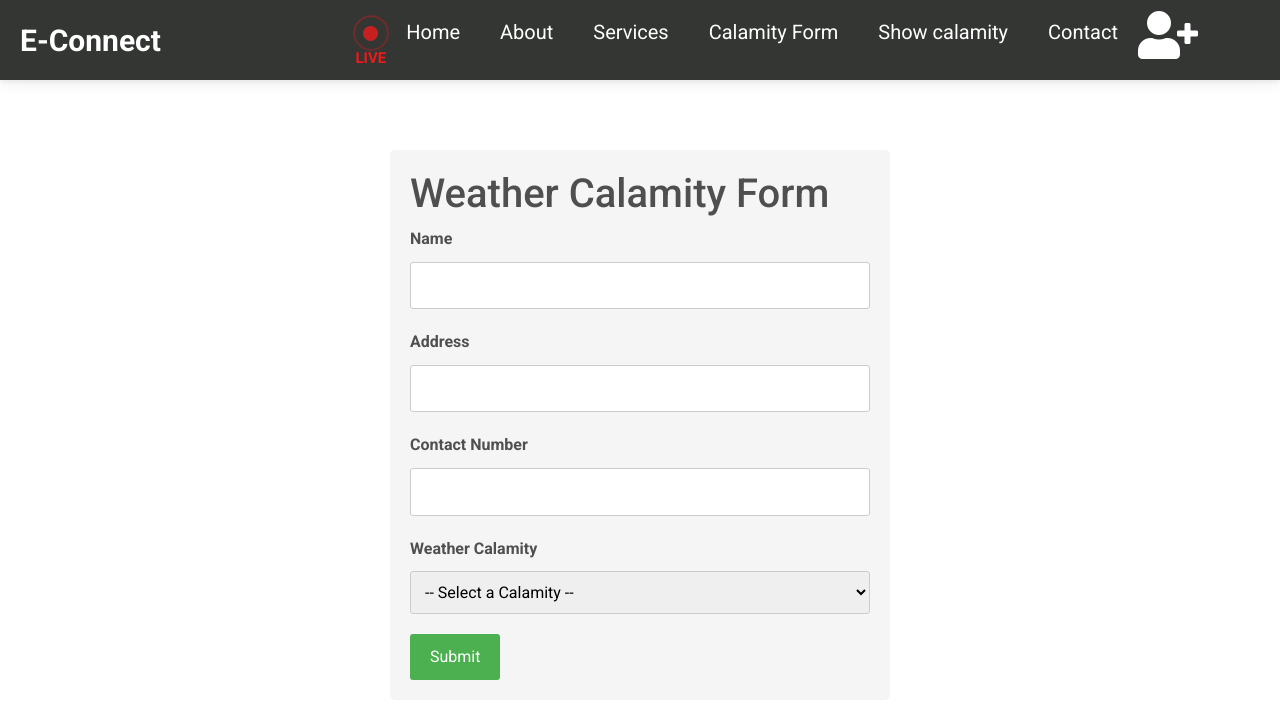
After one commit to mukund0502/Emergency-connect, a Flask app: page /updatedb in a window 1280 px wide. The commit adds this page. Shown: the top 719 px of the page. Run offline with Flask 3, Linux system fonts and the light colour scheme; some libraries are stand-ins or nearby versions.

Commit message:
db updated

```diff
--- a/app.py
+++ b/app.py
@@ -69,5 +69,41 @@ def contact():
 def live_maps():
     return render_template('live_maps.html')
 
+
+
+@app.route('/showcalamity', methods = ['POST', 'GET'])
+def showcalamity():
+    person = fetchdetails()
+    return render_template('showcalamity.html', person = person)
+
+
+
+@app.route('/updatedb', methods = ['POST', 'GET'])
+def updatedb():
+    if request.method =='POST':
+        name = request.form['name']
+        address = request.form['address']
+        contact = request.form['contact']
+        calamity = request.form['calamity']
+        sql_query = "INSERT INTO calamity (name, address, contact_no, calamity) VALUES (%s, %s, %s, %s)"
+        values = (name, address, contact, calamity)
+        cur = db.connection.cursor()
+        cur.execute(sql_query, values)
+        db.connection.commit()
+        return render_template('updatedb.html')
+    return render_template('updatedb.html')
+
+
+
+def fetchdetails():
+    cur = db.connection.cursor()
+    abc = "select * from calamity"
+    rr = cur.execute(abc)
+    detail = cur.fetchall()
+    cur.close()
+    print(detail)
+    return detail
+
+
 if __name__ == '__main__':
     app.run(debug=True)
--- a/templates/index.html
+++ b/templates/index.html
@@ -43,6 +43,12 @@
               <li class="nav-item">
                 <a class="nav-link" href="/services" style="color:white;font-size:20px;padding:20px">Services</a>
               </li>
+
+              <li class="nav-item">
+                <a class="nav-link" href="/updatedb" style="color:white;font-size:20px;padding:20px">Calamity Form</a>
+              </li>
+
+
 
               <li class="nav-item">
                 <a class="nav-link" href="/contact" style="color:white;font-size:20px;padding:20px">Contact</a>
--- a/templates/live_maps.html
+++ b/templates/live_maps.html
@@ -48,6 +48,10 @@
 
           <li class="nav-item">
             <a class="nav-link" href="/services" style="color:white;font-size:20px;padding:20px">Services</a>
+          </li>
+
+          <li class="nav-item">
+            <a class="nav-link" href="/updatedb" style="color:white;font-size:20px;padding:20px">Calamity Form</a>
           </li>
 
           <li class="nav-item">
--- a/templates/login.html
+++ b/templates/login.html
@@ -38,9 +38,6 @@
 
     <section>
 
-      <div class="login-head">
-        <h2>THIS IS A VOICE MODULATION SYSTEM &nbsp;&nbsp;&nbsp;&nbsp;&nbsp;&nbsp;&nbsp;&nbsp;&nbsp;&nbsp;<img src="{{ url_for('static', filename='/img/voice-control.png') }}" height="70px" style="position: relative; top: 20px "></h2>
-      </div>
         <br><br><br><br>
     <div class="container">
         <div class="bg1">
--- /dev/null
+++ b/templates/updatedb.html
@@ -0,0 +1,148 @@
+<!DOCTYPE html>
+<html lang="en">
+<head>
+    <meta charset="UTF-8">
+    <meta http-equiv="X-UA-Compatible" content="IE=edge">
+    <meta name="viewport" content="width=device-width, initial-scale=1.0">
+    <link rel="stylesheet" href="{{ url_for('static', filename='/stylesheet/style.css') }}">
+    <link rel="stylesheet" hhref="{{ url_for('static', filename='/stylesheet/style.css') }}">
+    <link rel="stylesheet" href="https://cdn.jsdelivr.net/npm/bootstrap@5.1.0/dist/css/bootstrap.min.css">
+    <link rel = "script" href="{{ url_for('static', filename='static/script/services.html') }}">
+    <link href="https://cdnjs.cloudflare.com/ajax/libs/font-awesome/5.15.1/css/all.min.css"rel="stylesheet"/>
+    <link href="https://cdnjs.cloudflare.com/ajax/libs/mdb-ui-kit/3.6.0/mdb.min.css" rel="stylesheet"/>
+    <link href="https://fonts.googleapis.com/css?family=Roboto:300,400,500,700&display=swap"rel="stylesheet"/>
+    <script type="text/javascript"src="https://cdnjs.cloudflare.com/ajax/libs/mdb-ui-kit/3.6.0/mdb.min.js"></script>
+    <script src="https://cdn.jsdelivr.net/npm/bootstrap@5.1.0/dist/js/bootstrap.bundle.min.js"></script>
+    <link rel="stylesheet" href="https://pro.fontawesome.com/releases/v5.10.0/css/all.css" integrity="sha384-AYmEC3Yw5cVb3ZcuHtOA93w35dYTsvhLPVnYs9eStHfGJvOvKxVfELGroGkvsg+p" crossorigin="anonymous"/>
+    <title>E-Connect</title>
+    <title>Weather Calamity Form</title>
+	<style>
+		form {
+			margin: 50px auto;
+			padding: 20px;
+			width: 500px;
+			background-color: #f5f5f5;
+			border-radius: 5px;
+		}
+
+		label {
+			display: block;
+			margin-bottom: 10px;
+			font-weight: bold;
+		}
+
+		input[type="text"], input[type="tel"] {
+			padding: 10px;
+			width: 100%;
+			border-radius: 3px;
+			border: 1px solid #ccc;
+			box-sizing: border-box;
+			margin-bottom: 20px;
+		}
+
+		select {
+			padding: 10px;
+			width: 100%;
+			border-radius: 3px;
+			border: 1px solid #ccc;
+			box-sizing: border-box;
+			margin-bottom: 20px;
+		}
+
+		input[type="submit"] {
+			background-color: #4CAF50;
+			color: white;
+			padding: 10px 20px;
+			border: none;
+			border-radius: 3px;
+			cursor: pointer;
+		}
+
+		input[type="submit"]:hover {
+			background-color: #45a049;
+		}
+
+		.error {
+			color: red;
+			font-weight: bold;
+			margin-bottom: 10px;
+		}
+	</style>
+</head>
+<body>
+
+    <nav class="navbar navbar-expand-lg navbar-light fixed-top h-color" style="height:80px;">
+        <div class="container">
+          <a class="navbar-brand" href="#" style="color:white; font-size:30px;font-weight:bold;font-family:Roboto;position:absolute;left:20px;">E-Connect</a>
+          <button class="navbar-toggler" type="button" data-bs-toggle="collapse" data-bs-target="#navbarResponsive" aria-controls="navbarResponsive" aria-expanded="false" aria-label="Toggle navigation">
+            <span class="navbar-toggler-icon"></span>
+          </button>
+          <div class="collapse navbar-collapse" id="navbarResponsive">
+            <ul class="navbar-nav ms-auto">
+              <li class="video__icon nav-item">
+                   <a href="/live_maps"><div class="circle--outer"></div></a>
+                   <a href="/live_maps"><div class="circle--inner"></div></a>
+                   <a href="/live_maps"> <p style="font-size: 15px;font-weight:bolder;">LIVE</p></a>
+              </li>
+
+              <li class="nav-item active">
+                <a class="nav-link" href="/" style="color:white;font-size:20px; padding:20px">Home</a>
+              </li>
+
+              <li class="nav-item">
+                <a class="nav-link " href="/about" style="color:white;font-size:20px; padding:20px">About</a>
+              </li>
+
+              <li class="nav-item">
+                <a class="nav-link" href="/services" style="color:white;font-size:20px;padding:20px">Services</a>
+              </li>
+
+
+			  <li class="nav-item">
+                <a class="nav-link" href="/updatedb" style="color:white;font-size:20px;padding:20px">Calamity Form</a>
+              </li>
+
+			  <li class="nav-item">
+				<a class="nav-link" href="/showcalamity" style="color:white;font-size:20px;padding:20px">Show calamity</a>
+			  </li>
+
+
+
+              <li class="nav-item">
+                <a class="nav-link" href="/contact" style="color:white;font-size:20px;padding:20px">Contact</a>
+              </li>
+
+              <li class="nav-item">
+                <a href="/login" style="position:relative; top:15px"><i class="fas fa-user-plus fa-3x " style="color:rgb(255, 255, 255);"></i></a>
+              </li>
+
+            </ul>
+          </div>
+        </div>
+      </nav>
+
+
+	<form method="POST" action="{{ url_for('updatedb') }}" style="position: relative; top:100px">
+		<h1>Weather Calamity Form</h1>
+		<label for="name">Name</label>
+		<input type="text" id="name" name="name" required>
+
+		<label for="address">Address</label>
+		<input type="text" id="address" name="address" required>
+
+		<label for="contact">Contact Number</label>
+		<input type="tel" id="contact" name="contact" pattern="[0-9]{10}" required>
+
+		<label for="calamity">Weather Calamity</label>
+		<select id="calamity" name="calamity" required>
+			<option value="">-- Select a Calamity --</option>
+			<option value="Flood">Flood</option>
+			<option value="Cyclone">Cyclone</option>
+			<option value="Drought">Drought</option>
+			<option value="Heat Wave">Heat Wave</option>
+		</select>
+
+		<input type="submit" value="Submit">
+	</form>
+</body>
+</html>
```
Also changed, not shown: templates/about.html (+8 -0 lines), templates/contact.html (+7 -0 lines), templates/services.html (+7 -0 lines), templates/showcalamity.html (added, +164 -0 lines).
